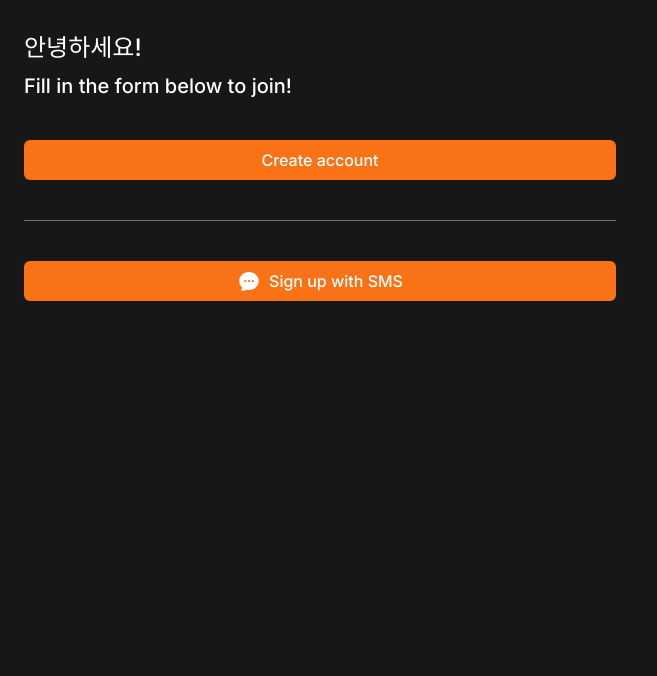
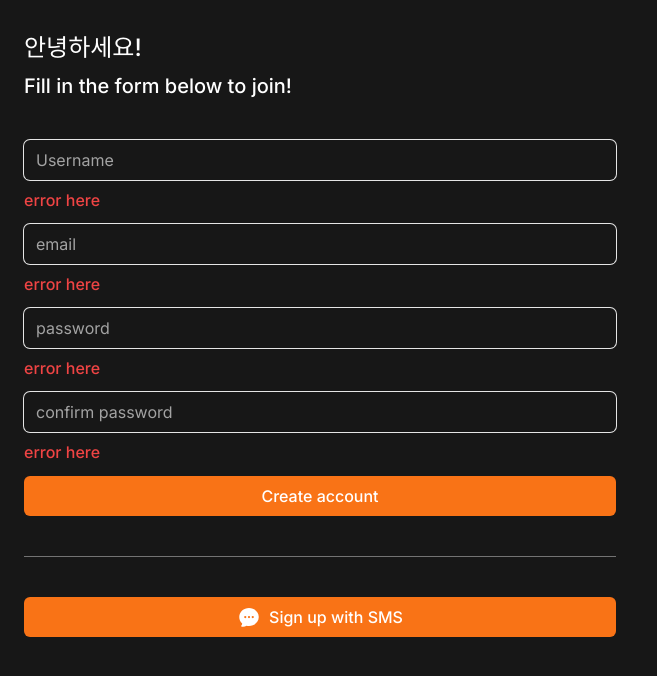
Before and after one commit to joy-jeon/carrot-market-reloaded, a Next.js app: page /create-account in a window 1280 px wide. Shown: the top 676 px of the page, without its empty margins (0-657 px from the left). Built offline with nearby package versions, Linux system fonts and the light colour scheme.

Commit message:
Forminput 컴포넌트 적용

```diff
--- a/app/components/form-input.tsx
+++ b/app/components/form-input.tsx
@@ -1,13 +1,29 @@
-export default function FormInput() {
+interface FormInputProps {
+  type: string;
+  placeholder: string;
+  required: boolean;
+  errors: string[];
+}
+export default function FormInput({
+  type,
+  placeholder,
+  required,
+  errors,
+}: FormInputProps) {
   return (
     <div className="flex flex-col gap-2">
       <input
         className="bg-transparent rounded-md w-full h-10 focus:outline-none ring-1 focus:ring-2 ring-neutral-200 focus:ring-orange-500 border-none placeholder:text-neutral-400"
-        type="text"
-        placeholder="Username"
-        required
+        type={type}
+        placeholder={placeholder}
+        required={required}
       />
-      <span className="text-red-500 font-medium">Input error</span>
+
+      {errors.map((error, index) => (
+        <span key={index} className="text-red-500 font-medium">
+          {error}
+        </span>
+      ))}
     </div>
   );
 }
--- a/app/create-account/page.tsx
+++ b/app/create-account/page.tsx
@@ -1,5 +1,6 @@
 import { ChatBubbleOvalLeftEllipsisIcon } from "@heroicons/react/24/solid";
 import Link from "next/link";
+import FormInput from "../components/form-input";
 
 export default function CreateAccount() {
   return (
@@ -9,6 +10,30 @@ export default function CreateAccount() {
         <h2 className="text-xl">Fill in the form below to join!</h2>
       </div>
       <form className="flex flex-col gap-3">
+        <FormInput
+          type="text"
+          placeholder="Username"
+          required
+          errors={["error here"]}
+        />
+        <FormInput
+          type="email"
+          placeholder="email"
+          required
+          errors={["error here"]}
+        />
+        <FormInput
+          type="password"
+          placeholder="password"
+          required
+          errors={["error here"]}
+        />
+        <FormInput
+          type="password"
+          placeholder="confirm password"
+          required
+          errors={["error here"]}
+        />
         <button className="primary-btn h-10">Create account</button>
       </form>
       <div className="w-full h-px bg-neutral-500" />
```
